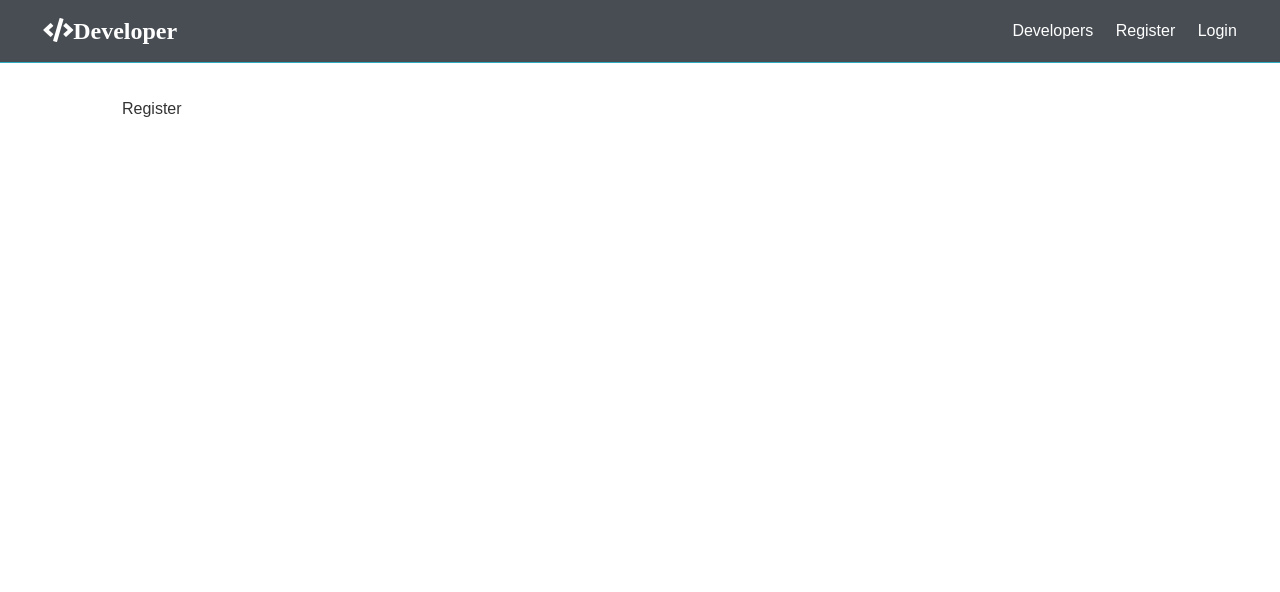
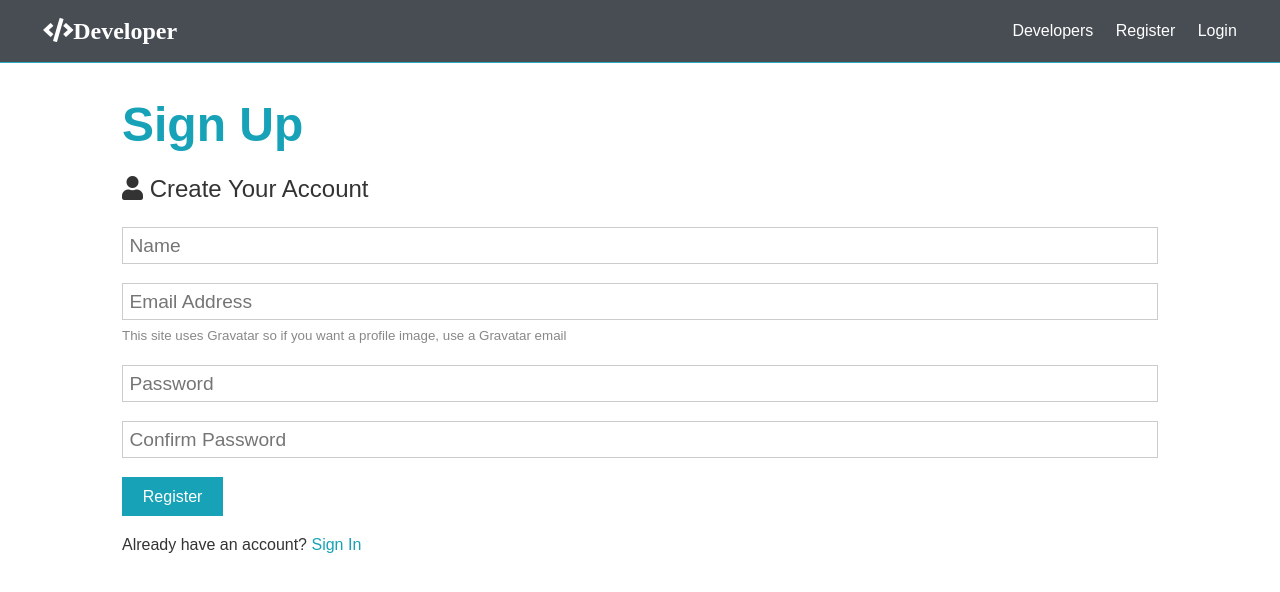
Before and after one commit to sbugarski86/PROJECT-5, a React (Create React App) app in the folder client/: page /register in a window 1280 px wide. Shown: the top 592 px of the page. Built offline with nearby package versions, Linux system fonts and the light colour scheme.

Commit message:
Login and Register updated

```diff
--- a/client/src/components/auth/Login.js
+++ b/client/src/components/auth/Login.js
@@ -1,14 +1,54 @@
-import React from 'react'
-
+import React, { Fragment, useState } from 'react';
+import { Link } from 'react-router-dom';
 
 const Login = () => {
+  const [formData, setFormData] = useState({
+    email: '',
+    password: ''
+  });
+  const { email, password } = formData;
+  const onChange = e => {
+    setFormData({ ...formData, [e.target.name]: e.target.value });
+  };
+  const onSubmit = async e => {
+    e.preventDefault();
+    console.log('Success');
+  };
   return (
-    <div>
-      Login
-    </div>
-  )
-}
+    <Fragment>
+      <h1 className='large text-primary'>Sign Ip</h1>
+      <p className='lead'>
+        <i className='fas fa-user'></i> Sign Into Your Account
+      </p>
+      <form className='form' onSubmit={e => onSubmit(e)}>
+        <div className='form-group'>
+          <input
+            type='email'
+            placeholder='Email Address'
+            name='email'
+            value={email}
+            onChange={e => onChange(e)}
+            required
+          />
+        </div>
+        <div className='form-group'>
+          <input
+            type='password'
+            placeholder='Password'
+            name='password'
+            minLength='6'
+            value={password}
+            onChange={e => onChange(e)}
+            required
+          />
+        </div>
+        <input type='submit' className='btn btn-primary' value='Login' />
+      </form>
+      <p className='my-1'>
+        Don't have an Account? <Link to='/register'>Sign Up</Link>
+      </p>
+    </Fragment>
+  );
+};
 
-
-
-export default Login
+export default Login;
--- a/client/src/components/auth/Register.js
+++ b/client/src/components/auth/Register.js
@@ -1,13 +1,85 @@
-import React from 'react'
-
+import React, { Fragment, useState } from 'react';
+import { Link } from 'react-router-dom';
 
 const Register = () => {
+  const [formData, setFormData] = useState({
+    name: '',
+    email: '',
+    password: '',
+    password2: ''
+  });
+  const { name, email, password, password2 } = formData;
+  const onChange = e => {
+    setFormData({ ...formData, [e.target.name]: e.target.value });
+  };
+  const onSubmit = async e => {
+    e.preventDefault();
+    if (password !== password2) {
+      console.log('Passwords do not match');
+    } else {
+      console.log('Success');
+    }
+  };
   return (
-    <div>
-      Register
-    </div>
-  )
-}
+    <Fragment>
+      <h1 className='large text-primary'>Sign Up</h1>
+      <p className='lead'>
+        <i className='fas fa-user'></i> Create Your Account
+      </p>
+      <form className='form' onSubmit={e => onSubmit(e)}>
+        <div className='form-group'>
+          <input
+            type='text'
+            placeholder='Name'
+            name='name'
+            value={name}
+            onChange={e => onChange(e)}
+            required
+          />
+        </div>
+        <div className='form-group'>
+          <input
+            type='email'
+            placeholder='Email Address'
+            name='email'
+            value={email}
+            onChange={e => onChange(e)}
+            required
+          />
+          <small className='form-text'>
+            This site uses Gravatar so if you want a profile image, use a
+            Gravatar email
+          </small>
+        </div>
+        <div className='form-group'>
+          <input
+            type='password'
+            placeholder='Password'
+            name='password'
+            minLength='6'
+            value={password}
+            onChange={e => onChange(e)}
+            required
+          />
+        </div>
+        <div className='form-group'>
+          <input
+            type='password'
+            placeholder='Confirm Password'
+            name='password2'
+            minLength='6'
+            value={password2}
+            onChange={e => onChange(e)}
+            required
+          />
+        </div>
+        <input type='submit' className='btn btn-primary' value='Register' />
+      </form>
+      <p className='my-1'>
+        Already have an account? <Link to='/login'>Sign In</Link>
+      </p>
+    </Fragment>
+  );
+};
 
-
-export default Register
+export default Register;
```
